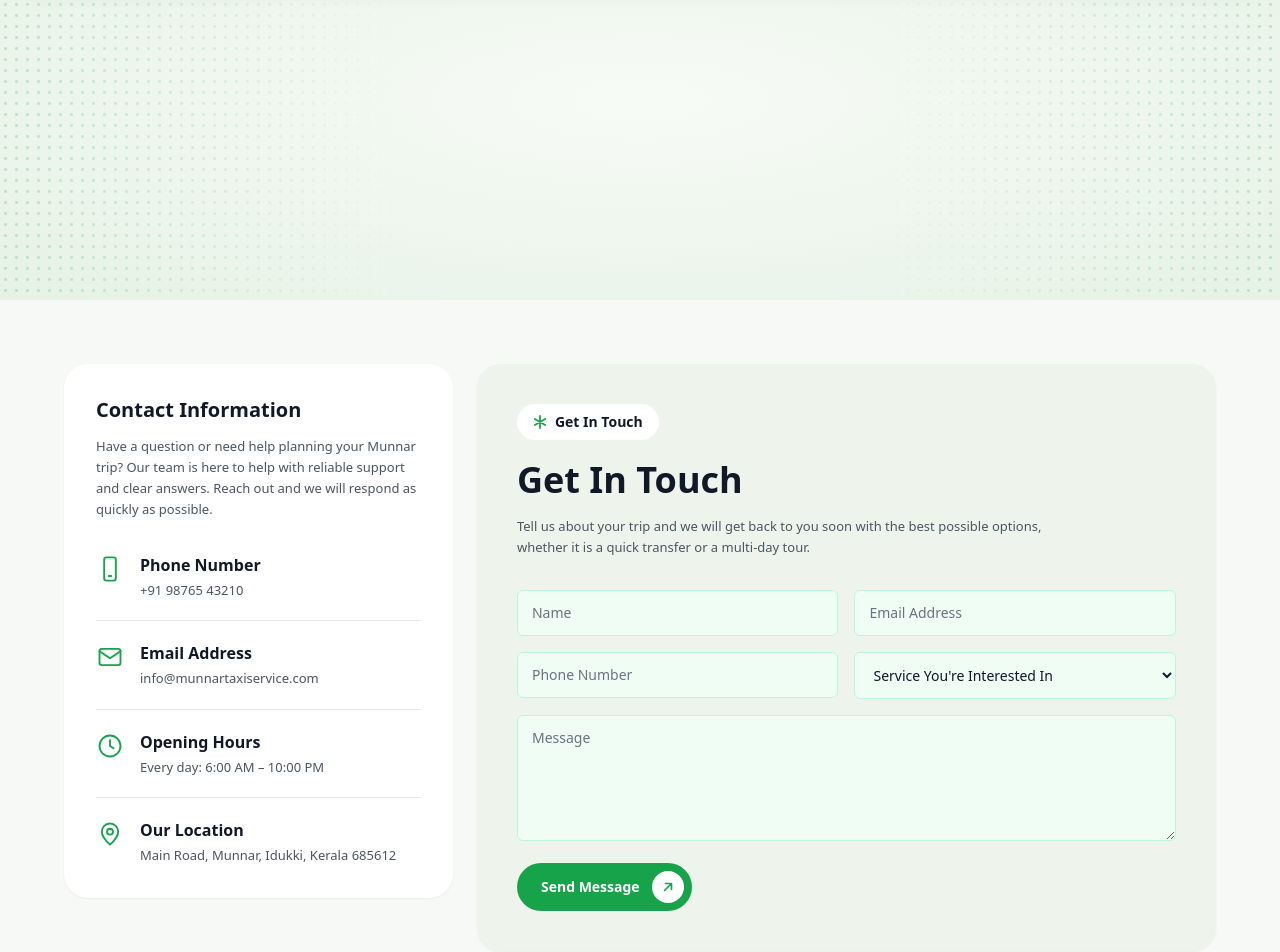
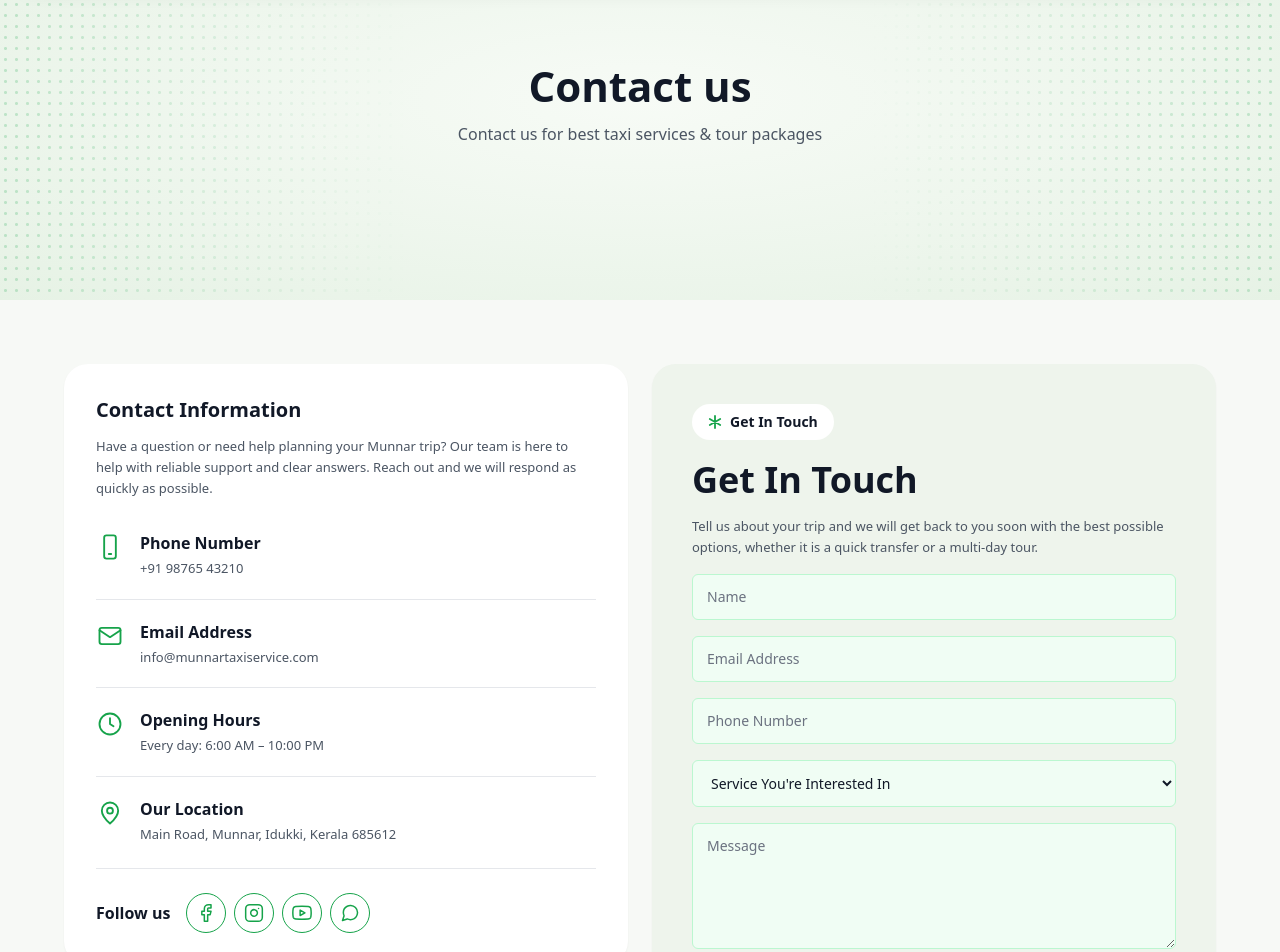
Before and after one commit to SAMUVELREEGAN/Munnar-project-Pm, a React (Create React App) app in the folder frontend/: page /contact-us in a window 1280 px wide. Shown: the part 100-1052 px from the top of the page. Built offline with nearby package versions, Linux system fonts and the light colour scheme.

Commit message:
contact page add content

```diff
--- a/frontend/src/Components/Contact-page/Contact.jsx
+++ b/frontend/src/Components/Contact-page/Contact.jsx
@@ -1,10 +1,6 @@
 import { useState } from "react";
 
-/* ---------- Easy-to-edit content (contact details are placeholders) ---------- */
-const INFO_TITLE = "Contact Information";
-const INFO_TEXT =
-    "Have a question or need help planning your Munnar trip? Our team is here to help with reliable support and clear answers. Reach out and we will respond as quickly as possible.";
-
+/* ---------- Presentational icons (keyed by name from ContactPage.json) ---------- */
 const iconProps = {
     width: 28,
     height: 28,
@@ -17,65 +13,65 @@ const iconProps = {
     "aria-hidden": true,
 };
 
-const CONTACTS = [
-    {
-        label: "Phone Number",
-        value: "+91 98765 43210",
-        href: "tel:+919876543210",
-        icon: (
+const CONTACT_ICONS = {
+    phone: (
         <svg {...iconProps}>
             <rect x="7" y="2" width="10" height="20" rx="2" />
             <path d="M11 18h2" />
         </svg>
     ),
-    },
-    {
-        label: "Email Address",
-        value: "info@munnartaxiservice.com",
-        href: "mailto:info@munnartaxiservice.com",
-        icon: (
+    email: (
         <svg {...iconProps}>
             <rect x="3" y="5" width="18" height="14" rx="2" />
             <path d="m3 7 9 6 9-6" />
         </svg>
     ),
-    },
-    {
-        label: "Opening Hours",
-        value: "Every day: 6:00 AM – 10:00 PM",
-        icon: (
+    clock: (
         <svg {...iconProps}>
             <circle cx="12" cy="12" r="9" />
             <path d="M12 7v5l3 2" />
         </svg>
     ),
-    },
-    {
-        label: "Our Location",
-        value: "Main Road, Munnar, Idukki, Kerala 685612",
-        icon: (
+    location: (
         <svg {...iconProps}>
             <path d="M12 21s7-6.2 7-11a7 7 0 1 0-14 0c0 4.8 7 11 7 11z" />
             <circle cx="12" cy="10" r="2.5" />
         </svg>
     ),
-    },
-];
+};
 
-const FORM_BADGE = "Get In Touch";
-const FORM_TITLE = "Get In Touch";
-const FORM_TEXT =
-    "Tell us about your trip and we will get back to you soon with the best possible options, whether it is a quick transfer or a multi-day tour.";
+const socialIconProps = {
+    ...iconProps,
+    width: 20,
+    height: 20,
+    strokeWidth: 1.8,
+};
 
-const SERVICES = [
-    "Local Sightseeing",
-    "Airport & Railway Transfer",
-    "Tempo Traveller / Group Travel",
-    "Jeep Safari",
-    "Honeymoon & Family Package",
-    "Outstation Trip",
-    "Other",
-];
+const SOCIAL_ICONS = {
+    facebook: (
+        <svg {...socialIconProps}>
+            <path d="M18 2h-3a5 5 0 0 0-5 5v3H7v4h3v8h4v-8h3l1-4h-4V7a1 1 0 0 1 1-1h3z" />
+        </svg>
+    ),
+    instagram: (
+        <svg {...socialIconProps}>
+            <rect x="2" y="2" width="20" height="20" rx="5" ry="5" />
+            <path d="M16 11.37A4 4 0 1 1 12.63 8 4 4 0 0 1 16 11.37z" />
+            <path d="M17.5 6.5h.01" />
+        </svg>
+    ),
+    youtube: (
+        <svg {...socialIconProps}>
+            <path d="M22.54 6.42a2.78 2.78 0 0 0-1.94-2C18.88 4 12 4 12 4s-6.88 0-8.6.46a2.78 2.78 0 0 0-1.94 2A29 29 0 0 0 1 11.75a29 29 0 0 0 .46 5.33A2.78 2.78 0 0 0 3.4 19c1.72.46 8.6.46 8.6.46s6.88 0 8.6-.46a2.78 2.78 0 0 0 1.94-2 29 29 0 0 0 .46-5.25 29 29 0 0 0-.46-5.33z" />
+            <path d="M9.75 15.02 15.5 11.75 9.75 8.48z" />
+        </svg>
+    ),
+    whatsapp: (
+        <svg {...socialIconProps}>
+            <path d="M21 11.5a8.38 8.38 0 0 1-.9 3.8 8.5 8.5 0 0 1-7.6 4.7 8.38 8.38 0 0 1-3.8-.9L3 21l1.9-5.7a8.38 8.38 0 0 1-.9-3.8 8.5 8.5 0 0 1 4.7-7.6 8.38 8.38 0 0 1 3.8-.9h.5a8.48 8.48 0 0 1 8 8v.5z" />
+        </svg>
+    ),
+};
 /* ------------------------------------------------------------------------------ */
 
 const emptyForm = { name: "", email: "", phone: "", service: "", message: "" };
@@ -99,7 +95,18 @@ function Label({ htmlFor, children }) {
   <Contact onSubmit={(data) => fetch("/api/contact", { method: "POST", ... })} />
   Throw inside it to show the error message.
 */
-export default function Contact({ onSubmit = async () => { } }) {
+export default function Contact({
+    onSubmit = async () => { },
+    infoTitle,
+    infoText,
+    contacts = [],
+    socialsTitle,
+    socials = [],
+    formBadge,
+    formTitle,
+    formText,
+    services = [],
+}) {
     const [form, setForm] = useState(emptyForm);
     const [status, setStatus] = useState("idle"); // idle | loading | success | error
 
@@ -123,24 +130,23 @@ export default function Contact({ onSubmit = async () => { } }) {
 
     return (
         <>
-
             <section
                 aria-label="Contact details and enquiry form"
                 className="bg-[#f7f9f6] py-12 font-['Nunito_Sans',system-ui,sans-serif] sm:py-16"
             >
-                <div className="mx-auto grid max-w-[1200px] items-start gap-6 px-4 sm:px-6 lg:grid-cols-[minmax(0,1fr)_minmax(0,1.9fr)]">
+                <div className="mx-auto grid max-w-[1200px] items-start gap-6 px-4 sm:px-6 lg:grid-cols-2">
                     {/* Contact information */}
                     <div className="rounded-3xl bg-white p-6 shadow-sm sm:p-8">
-                        <h2 className="text-xl font-bold text-gray-900">{INFO_TITLE}</h2>
-                        <p className="mt-3 text-[13px] leading-relaxed text-gray-600">{INFO_TEXT}</p>
+                        <h2 className="text-xl font-bold text-gray-900">{infoTitle}</h2>
+                        <p className="mt-3 text-[13px] leading-relaxed text-gray-600">{infoText}</p>
 
                         <ul className="mt-6">
-                            {CONTACTS.map((item) => (
+                            {contacts.map((item) => (
                                 <li
-                                    key={item.label}
+                                    key={item.id ?? item.label}
                                     className="flex items-start gap-4 border-b border-gray-200 py-5 first:pt-2 last:border-b-0 last:pb-0"
                                 >
-                                    <span className="mt-0.5 shrink-0 text-green-600">{item.icon}</span>
+                                    <span className="mt-0.5 shrink-0 text-green-600">{CONTACT_ICONS[item.icon]}</span>
                                     <div className="min-w-0">
                                         <p className="text-base font-semibold text-gray-900">{item.label}</p>
                                         {item.href ? (
@@ -157,6 +163,27 @@ export default function Contact({ onSubmit = async () => { } }) {
                                 </li>
                             ))}
                         </ul>
+
+                        {/* Social icons */}
+                        <div className="mt-6 flex flex-wrap items-center gap-4 border-t border-gray-200 pt-6">
+                            <p className="text-base font-semibold text-gray-900">{socialsTitle}</p>
+                            <ul className="flex items-center gap-2">
+                                {socials.map((s) => (
+                                    <li key={s.label}>
+                                        <a
+                                            href={s.href}
+                                            target="_blank"
+                                            rel="noopener noreferrer"
+                                            aria-label={`${s.label} (opens in a new tab)`}
+                                            title={s.label}
+                                            className={`grid h-10 w-10 place-items-center rounded-full border border-green-600 text-green-600 transition-colors hover:bg-green-600 hover:text-white ${focusRing}`}
+                                        >
+                                            {SOCIAL_ICONS[s.icon]}
+                                        </a>
+                                    </li>
+                                ))}
+                            </ul>
+                        </div>
                     </div>
 
                     {/* Form */}
@@ -165,13 +192,13 @@ export default function Contact({ onSubmit = async () => { } }) {
                             <svg width="14" height="14" viewBox="0 0 14 14" className="text-green-600" aria-hidden="true">
                                 <path d="M7 1v12M1.8 4l10.4 6M1.8 10l10.4-6" stroke="currentColor" strokeWidth="1.8" strokeLinecap="round" />
                             </svg>
-                            {FORM_BADGE}
+                            {formBadge}
                         </span>
 
-                        <h2 className="mt-5 text-3xl font-bold text-gray-900 sm:text-4xl">{FORM_TITLE}</h2>
-                        <p className="mt-4 max-w-[560px] text-[13px] leading-relaxed text-gray-600">{FORM_TEXT}</p>
+                        <h2 className="mt-5 text-3xl font-bold text-gray-900 sm:text-4xl">{formTitle}</h2>
+                        <p className="mt-4 max-w-[560px] text-[13px] leading-relaxed text-gray-600">{formText}</p>
 
-                        <form onSubmit={handleSubmit} className="mt-8 grid gap-4 sm:grid-cols-2">
+                        <form onSubmit={handleSubmit} className="space-y-4 mt-4">
                             <div>
                                 <Label htmlFor="contact-name">Name</Label>
                                 <input
@@ -226,7 +253,7 @@ export default function Contact({ onSubmit = async () => { } }) {
                                     className={`${field} ${form.service ? "text-gray-900" : "text-gray-500"}`}
                                 >
                                     <option value="">Service You're Interested In</option>
-                                    {SERVICES.map((s) => (
+                                    {services.map((s) => (
                                         <option key={s} value={s}>
                                             {s}
                                         </option>
--- a/frontend/src/Components/Nav/Navbar.jsx
+++ b/frontend/src/Components/Nav/Navbar.jsx
@@ -13,7 +13,7 @@ const NAV_LINKS = [
     { label: "Tour Packages", to: "/packages" },
     { label: "Vehicles", to: "/vehicles" },
     { label: "About Us", to: "/about" },
-    { label: "Contact us", to: "/contact-us" },
+    { label: "Contact Us", to: "/contact-us" },
 ];
 /* ------------------------------------------- */
 
--- a/frontend/src/Components/Screen/ContactUs.jsx
+++ b/frontend/src/Components/Screen/ContactUs.jsx
@@ -1,12 +1,27 @@
 import React from 'react'
 import PageHero from '../Reuseable/PageHero'
 import Contact from '../Contact-page/Contact'
+import ContactUsSection from "../../local/ContactPage.json"
 
 export const ContactUs = () => {
     return (
         <section>
-            <PageHero />
-            <Contact />
+            <PageHero
+                title={ContactUsSection?.heroSection?.title}
+                description={ContactUsSection?.heroSection?.description}
+
+            />
+            <Contact
+                infoTitle={ContactUsSection?.contactSection?.infoTitle}
+                infoText={ContactUsSection?.contactSection?.infoText}
+                contacts={ContactUsSection?.contactSection?.contacts}
+                socialsTitle={ContactUsSection?.contactSection?.socialsTitle}
+                socials={ContactUsSection?.contactSection?.socials}
+                formBadge={ContactUsSection?.contactSection?.formBadge}
+                formTitle={ContactUsSection?.contactSection?.formTitle}
+                formText={ContactUsSection?.contactSection?.formText}
+                services={ContactUsSection?.contactSection?.services}
+            />
         </section>
 
     )
--- a/frontend/src/local/ContactPage.json
+++ b/frontend/src/local/ContactPage.json
@@ -1,72 +1,101 @@
 {
+    "heroSection": {
+        "title": "Contact us",
+        "description": "Contact us for best taxi services & tour packages"
+    },
     "contactSection": {
-        "form": {
-            "title": "Leave A Reply",
-            "subtitle": "Fill-Up The Form And Message Us Of Your Amazing Question",
-            "fields": {
-                "fullName": {
-                    "label": "Full Name",
-                    "placeholder": "Enter Full Name"
-                },
-                "email": {
-                    "label": "Email Address",
-                    "placeholder": "Enter Email Address"
-                },
-                "phone": {
-                    "label": "Phone Number",
-                    "placeholder": "+91 Enter Phone Number"
-                },
-                "subject": {
-                    "label": "Subject",
-                    "placeholder": "Enter Subject"
-                },
-                "message": {
-                    "label": "Message",
-                    "placeholder": "Enter Message"
-                }
-            },
-            "submitButton": "Submit"
-        },
-        "officeInfo": {
-            "title": "Office Information",
-            "subtitle": "Have A Question About Our Services Or Need A Hand With Your Booking? Our Friendly Team Is Ready To Assist You.",
-            "details": [
+        "infoTitle": "Contact Information",
+        "infoText": "Have a question or need help planning your Munnar trip? Our team is here to help with reliable support and clear answers. Reach out and we will respond as quickly as possible.",
+        "contacts": [
             {
                 "id": 1,
-                    "icon": "📍",
-                    "label": "Address",
-                    "value": "Munnar Jothi Maxi Taxi, Aluva - Munnar Road, Munnar, Kerala 685612, India"
+                "icon": "phone",
+                "label": "Phone Number",
+                "value": "+91 98765 43210",
+                "href": "tel:+919876543210"
             },
             {
                 "id": 2,
-                    "icon": "📄",
-                    "label": "Co. Reg",
-                    "value": "Munnar Taxi Services Pvt Ltd KERALA 20241512Z"
+                "icon": "email",
+                "label": "Email Address",
+                "value": "info@munnartaxiservice.com",
+                "href": "mailto:info@munnartaxiservice.com"
             },
             {
                 "id": 3,
-                    "icon": "✉️",
-                    "label": "Email",
-                    "value": "support@munnartaxiservice.com"
+                "icon": "clock",
+                "label": "Opening Hours",
+                "value": "Every day: 6:00 AM – 10:00 PM"
+            },
+            {
+                "id": 4,
+                "icon": "location",
+                "label": "Our Location",
+                "value": "Main Road, Munnar, Idukki, Kerala 685612"
             }
         ],
-            "socialMedia": {
-                "title": "Social Media",
-                "links": [
+        "socialsTitle": "Follow us",
+        "socials": [
             {
                 "id": 1,
-                        "platform": "Facebook",
-                        "icon": "📘",
-                        "url": "https://facebook.com/munnartaxiservice"
+                "icon": "facebook",
+                "label": "Facebook",
+                "href": "https://www.facebook.com/your-page"
             },
             {
                 "id": 2,
-                        "platform": "Youtube",
-                        "icon": "▶️",
-                        "url": "https://youtube.com/@munnartaxiservice"
+                "icon": "instagram",
+                "label": "Instagram",
+                "href": "https://www.instagram.com/your-account"
+            },
+            {
+                "id": 3,
+                "icon": "youtube",
+                "label": "YouTube",
+                "href": "https://www.youtube.com/@your-channel"
+            },
+            {
+                "id": 4,
+                "icon": "whatsapp",
+                "label": "WhatsApp",
+                "href": "https://wa.me/919876543210"
+            }
+        ],
+        "formBadge": "Get In Touch",
+        "formTitle": "Get In Touch",
+        "formText": "Tell us about your trip and we will get back to you soon with the best possible options, whether it is a quick transfer or a multi-day tour.",
+        "services": [
+            "Kerala Taxi Services",
+            "Cochin to Munnar Routes",
+            "South Kerala Routesl",
+            "Tamil Nadu Routes",
+            "Tourist Destination Routes",
+            "Outstation Trip",
+            "Other"
+        ]
+    },
+    "rideOptionsSection": {
+        "badge": "Ride Options",
+        "title": "What Are You Looking For? Tailored Travel Solutions",
+        "items": [
+            {
+                "id": 1,
+                "title": "Airport & Railway Transfers",
+                "image": "/options/transfers.jpg",
+                "text": "Smooth, stress-free arrival. Your driver tracks your flight or train, waits a reasonable time after you land, and helps with luggage. No queues, no surprises."
+            },
+            {
+                "id": 2,
+                "title": "Full-Day Sightseeing & Tours",
+                "image": "/options/sightseeing.jpg",
+                "text": "Planning a full day out? Go by the day or by the hour. Perfect for tea gardens, waterfalls and viewpoints, family trips or group outings. You set the itinerary, we handle the drive."
+            },
+            {
+                "id": 3,
+                "title": "One-Way & Outstation Hire",
+                "image": "/options/outstation.jpg",
+                "text": "Need a simple one-way transfer? Easy. Whether it's from your hotel to Thekkady, Kochi or Alleppey, or just across town, we have a straightforward point-to-point option."
             }
         ]
     }
 }
-    }
-}
--- a/frontend/src/local/aboutPage.json
+++ b/frontend/src/local/aboutPage.json
@@ -17,7 +17,7 @@
     },
     "bookingSection": {
         "title": "Booking",
-        "image": "/images/munnar-alapuzha.webp",
+        "image": "/images/aboutpage.png",
         "imageAlt": "Munnar taxi booking process with vehicle and passenger",
         "paragraphs": [
             "Bookings Can Be Made Via Website Or Mobile App, Allowing Users To Select Vehicle, Enter Trip Details, And Schedule A Booking Based On Their Requirements. The Process Includes Driver Assignment And Real-Time Communication, Ensuring That Each Trip Is Coordinated Clearly From Request To Completion. Users Are Required To Place Advance Bookings Through The System, Typically With A Minimum Notice Period, Using The Booking Form Available On The Website Or Through The Mobile Application.",
```
Also changed, not shown: frontend/src/Components/Contact-page/RideOptions.jsx (+3 -27 lines), frontend/src/Components/Home-page/UseCases.jsx (+9 -5 lines), frontend/public/images/aboutpage.png (added). Lines whose indentation alone changed are shown as unchanged.
